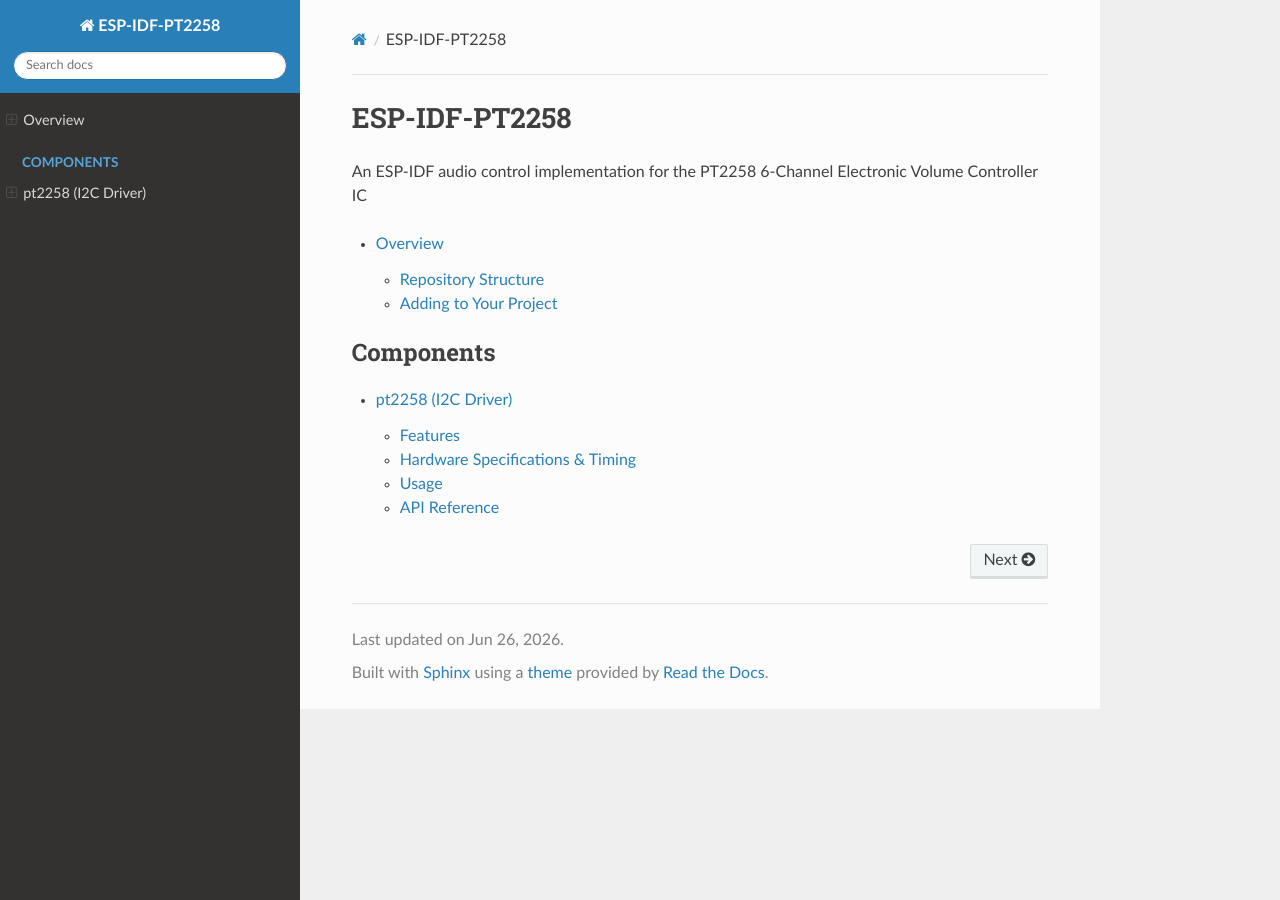
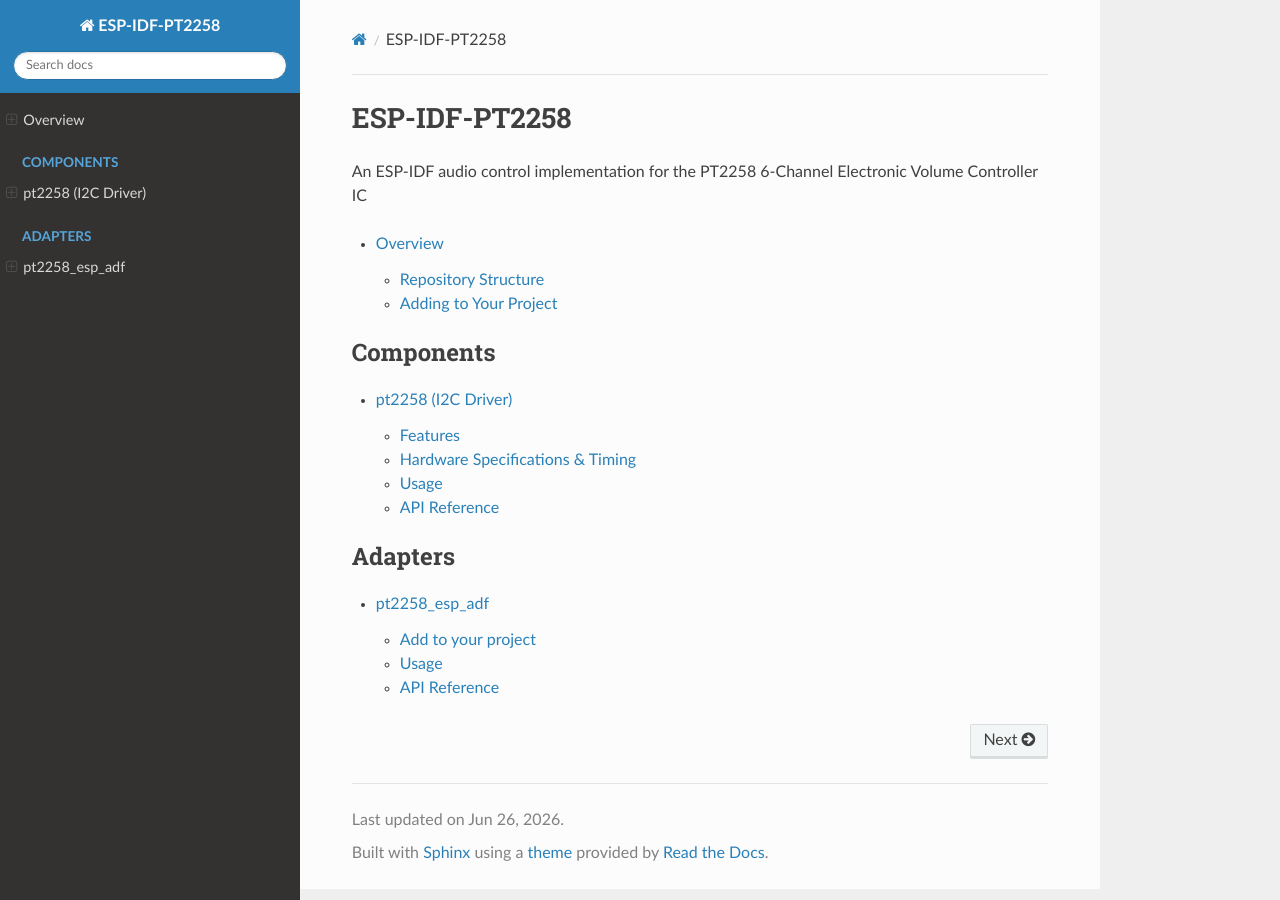
Before and after one commit to romr/esp-idf-pt2258, a Sphinx documentation site: the page built from docs/index.md, in a window 1280 px wide. Built offline with Sphinx 7.4.7 and the Read the Docs theme 3.1.0, drawn with Linux system fonts in a browser that asks for light colours.

Commit message:
docs(config): add documentation for PT2258 ESP-ADF adapter
- Create `docs/pages/pt2258_esp_adf.md` to document the ESP-ADF adapter.
- Include `pt2258_esp_adf/include` in `Doxyfile` for API generation.
- Update `index.md` to include the new adapter page in the navigation tree.

````diff
--- a/docs/index.md
+++ b/docs/index.md
@@ -16,3 +16,9 @@
 :maxdepth: 2
 pages/pt2258
 ```
+
+```{toctree}
+:caption: Adapters
+:maxdepth: 2
+pt2258_esp_adf<pages/pt2258_esp_adf>
+```
````
Also changed, not shown: docs/pages/pt2258_esp_adf.md (added, +9 -0 lines), 1 other file.
